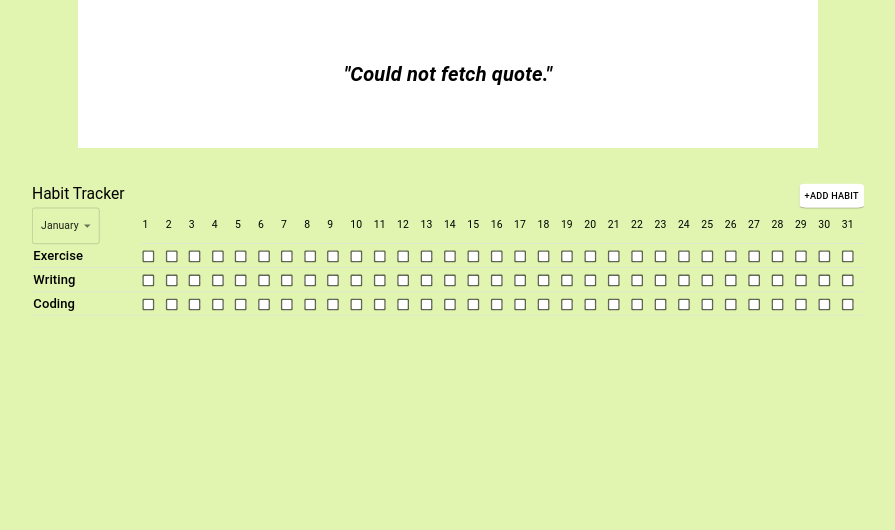
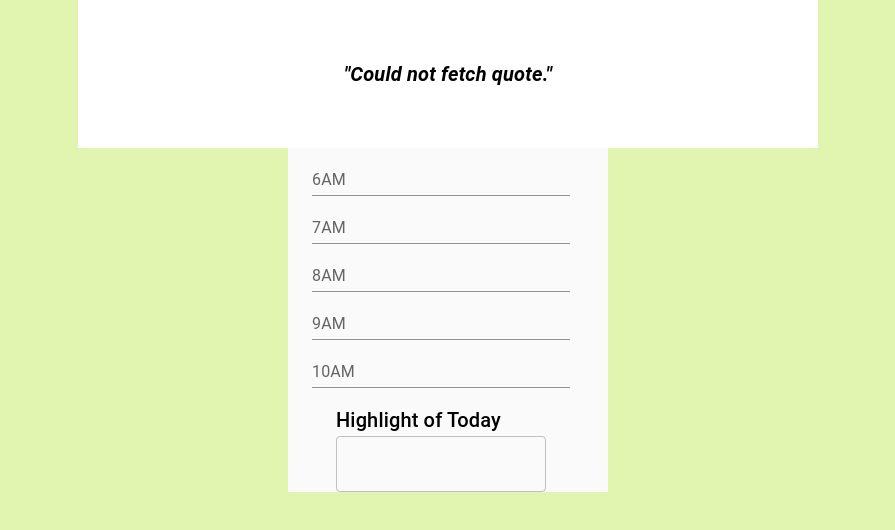
Before and after one commit to GittyHarsha/DailyPlanner, a React (Create React App) app in the folder dailyplanner/: page / in a window 1280 px wide. Shown: the top 530 px of the page, without its empty margins (192-1087 px from the left). Built offline with nearby package versions, Linux system fonts and the light colour scheme; no server answers.

Commit message:
added highlights of the day component

```diff
--- a/dailyplanner/src/App.js
+++ b/dailyplanner/src/App.js
@@ -7,14 +7,14 @@ import MonthlyGoals from './components/MonthlyGoals';
 import HabitTracker from './components/HabitTracker';
 import Priority from './components/Priority';
 import Tasks from './components/Tasks';
-
+import HighLights from './components/HighLights';
 
 function App() {
   const name = "Harsha";
   return (
     <>
     <Quote/>
-    <HabitTracker/>
+    <HighLights/>
 
 
     </>
--- /dev/null
+++ b/dailyplanner/src/components/HighLights.js
@@ -0,0 +1,31 @@
+import React from 'react';
+import {useState, setState} from 'react';
+import { Button, Checkbox, Grid, Typography, Box, Paper} from '@mui/material';
+import {theme} from './theme.js';
+import { createTheme, ThemeProvider } from '@mui/material/styles';
+import MonthDropdown from './MonthDropdown.js';
+import {Container, FormControl, TextField, Input, InputLabel} from '@mui/material';
+export default function HighLights() {
+    let timestamps = ['6AM', '7AM', '8AM', '9AM', '10AM'];
+ return (
+    <Container sx={{display: 'flex', flexDirection: 'col', backgroundColor: '#fafafa', width: '25vw'}}>
+        <FormControl>
+            {
+                timestamps.map(
+                    (timestamp)=> (
+
+                        <TextField label={timestamp} id={timestamp} variant='standard'/>
+
+                    )
+                )
+            }
+            <Container sx={{mt: 2, mx: 0}}>
+                <Typography variant='h6'>
+                    Highlight of Today
+                </Typography>
+                <TextField multiline>Today was a great day</TextField>
+            </Container>
+        </FormControl>
+    </Container>
+ )
+};
```
